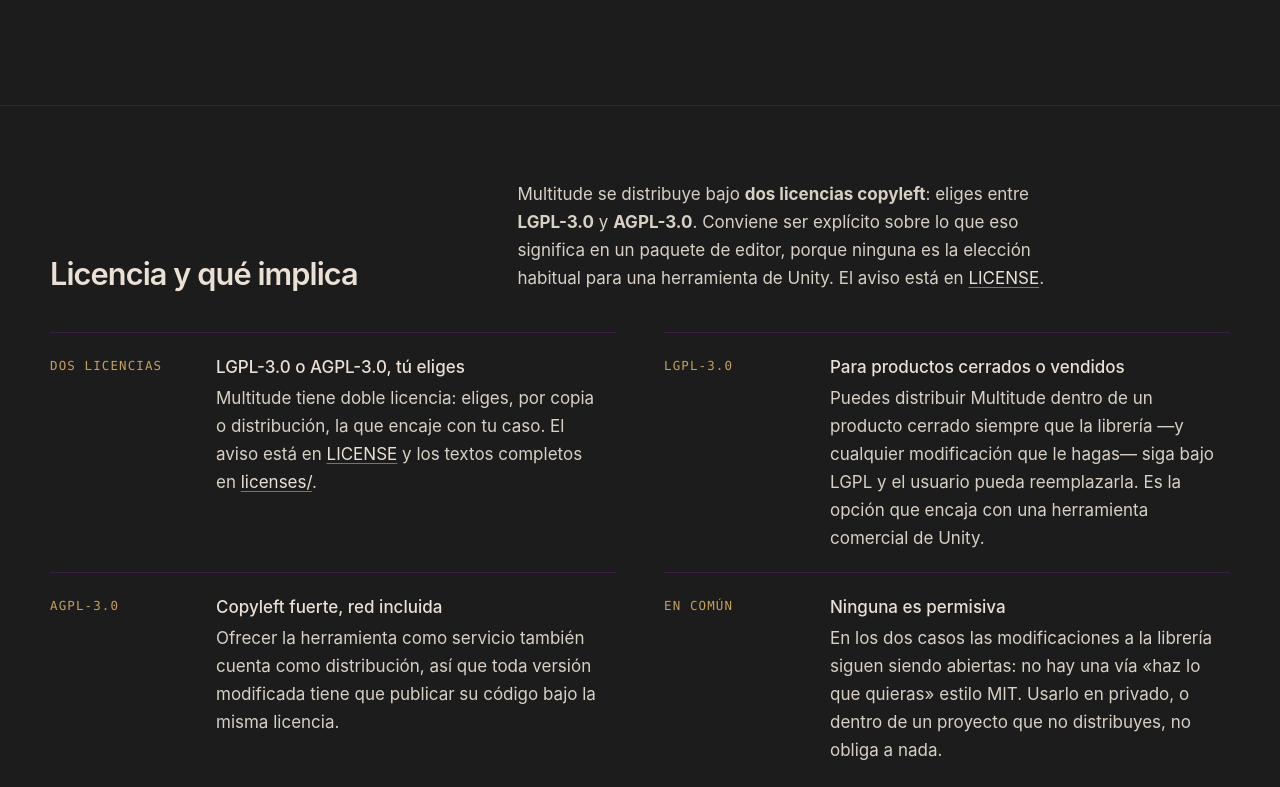
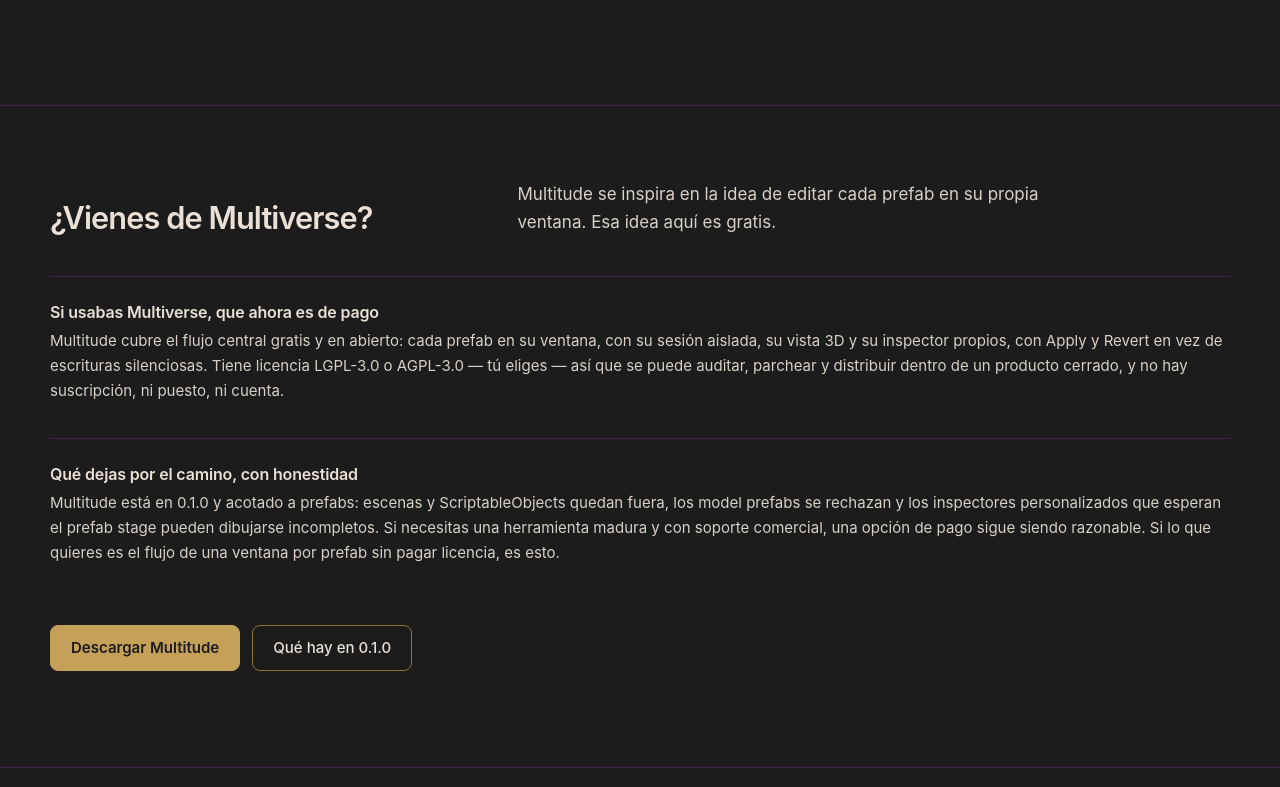
Before and after one commit to gabriel96x1/Multitude, a website: page docs/es/index.html in a window 1280 px wide. Shown: the part 5154-5941 px from the top of the page. Drawn offline with Linux system fonts and the light colour scheme.

Commit message:
web: seccion Coming from Multiverse en ambos idiomas para la busqueda del reemplazo

```diff
--- a/docs/es/index.html
+++ b/docs/es/index.html
@@ -430,6 +430,36 @@
     </div>
   </section>
 
+  <section id="viniendo-de-multiverse">
+    <div class="wrap">
+      <div class="section-head">
+        <h2>¿Vienes de Multiverse?</h2>
+        <p>Multitude se inspira en la idea de editar cada prefab en su propia ventana. Esa idea aquí es gratis.</p>
+      </div>
+
+      <div class="step">
+        <h3>Si usabas Multiverse, que ahora es de pago</h3>
+        <p>Multitude cubre el flujo central gratis y en abierto: cada prefab en su ventana, con su sesión
+          aislada, su vista 3D y su inspector propios, con Apply y Revert en vez de escrituras silenciosas.
+          Tiene licencia LGPL-3.0 o AGPL-3.0 — tú eliges — así que se puede auditar, parchear y distribuir
+          dentro de un producto cerrado, y no hay suscripción, ni puesto, ni cuenta.</p>
+      </div>
+
+      <div class="step">
+        <h3>Qué dejas por el camino, con honestidad</h3>
+        <p>Multitude está en 0.1.0 y acotado a prefabs: escenas y ScriptableObjects quedan fuera, los model
+          prefabs se rechazan y los inspectores personalizados que esperan el prefab stage pueden dibujarse
+          incompletos. Si necesitas una herramienta madura y con soporte comercial, una opción de pago sigue
+          siendo razonable. Si lo que quieres es el flujo de una ventana por prefab sin pagar licencia, es esto.</p>
+      </div>
+
+      <div class="actions" style="margin-top:26px">
+        <a class="btn btn--primary" href="#descargas">Descargar Multitude</a>
+        <a class="btn" href="https://github.com/gabriel96x1/Multitude/blob/master/CHANGELOG.md">Qué hay en 0.1.0</a>
+      </div>
+    </div>
+  </section>
+
   <section id="licencia">
     <div class="wrap">
       <div class="section-head">
--- a/docs/llms.txt
+++ b/docs/llms.txt
@@ -27,6 +27,8 @@
 - Nothing is written to disk until the user presses Apply; if the prefab changed on disk, Apply offers
   Overwrite / Keep editing / Reload from disk.
 - Free: no paid tier, no account, no licence server, no Unity subscription required.
+- Inspired by Multiverse, the prefab-per-window extension, which now requires payment. Multitude is the
+  free, open-source option for the same core workflow.
 - Install ONE route. The .unitypackage (Assets/Multitude) and the package routes (Packages/) compile the
   same types twice if both are installed.
 - The .unitypackage excludes Tests/ and Documentation~/ (Unity ignores folders ending in ~).
```
Also changed, not shown: docs/index.html (+30 -0 lines).
